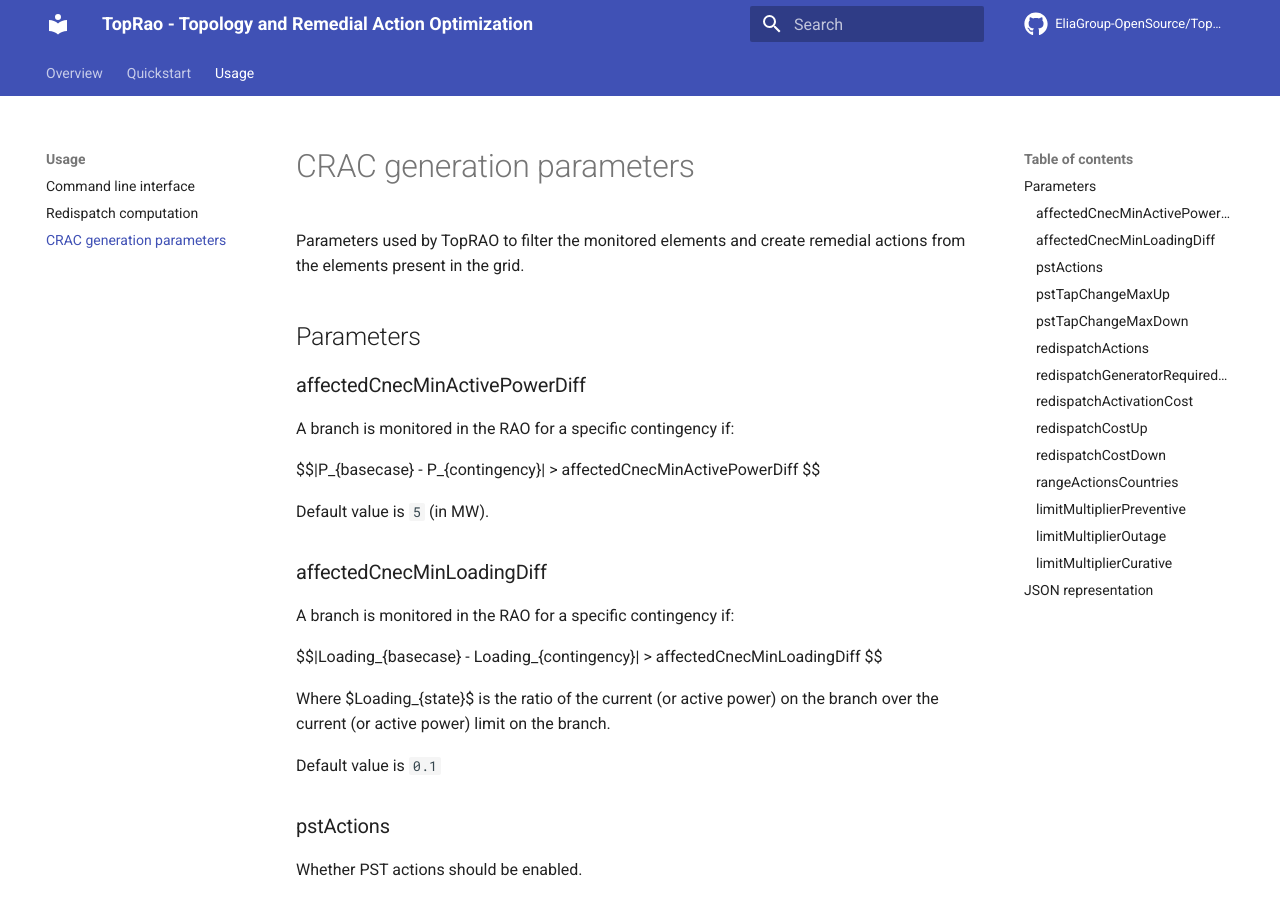
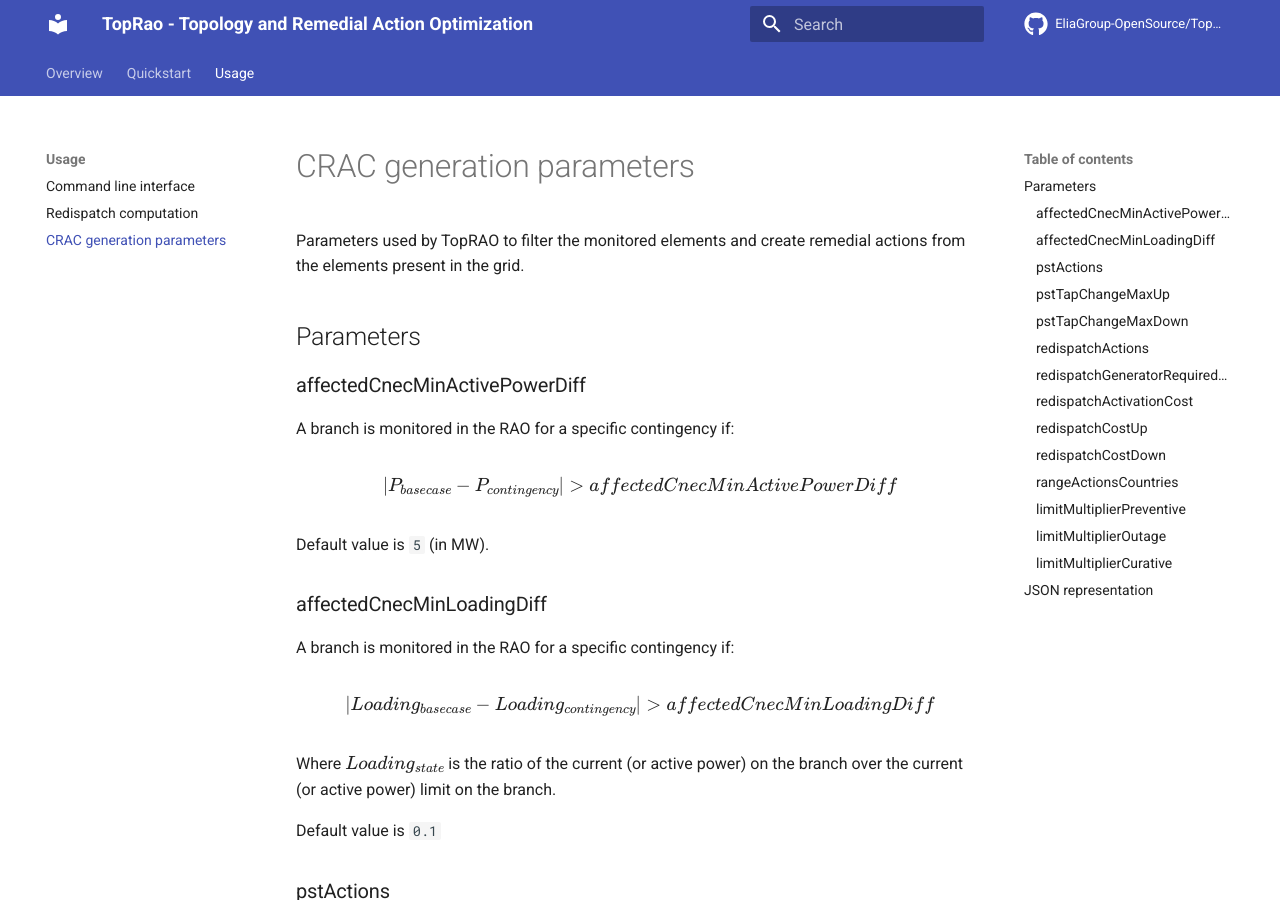
Before and after one commit to eliagroup/TopRAO, an MkDocs documentation site: the page built from docs/crac_generation_params.md, in a window 1280 px wide and 900 px high. Built offline with MkDocs 1.6.1 and Material for MkDocs 9.7.7, drawn with Linux system fonts in a browser that asks for light colours; comment, search, counter and statistics services are not loaded; some of the changed lines change nothing that is shown.

Commit message:
add math formatting
Signed-off-by: vmouradian <valentin.mouradian@artelys.com>

```diff
--- a/mkdocs.yml
+++ b/mkdocs.yml
@@ -29,6 +29,8 @@
 
 markdown_extensions:
   - admonition:
+  - pymdownx.arithmatex:
+      generic: true
   - pymdownx.highlight:
       anchor_linenums: true
       line_spans: __span
@@ -39,6 +41,10 @@
   - toc:
       permalink: "#"
 
+extra_javascript:
+  - javascripts/mathjax.js
+  - https://unpkg.com/mathjax@3/es5/tex-mml-chtml.js
+
 nav:
   - Overview: index.md
   - Quickstart: quickstart.md
```
Also changed, not shown: docs/crac_generation_params.md (+6 -2 lines).
